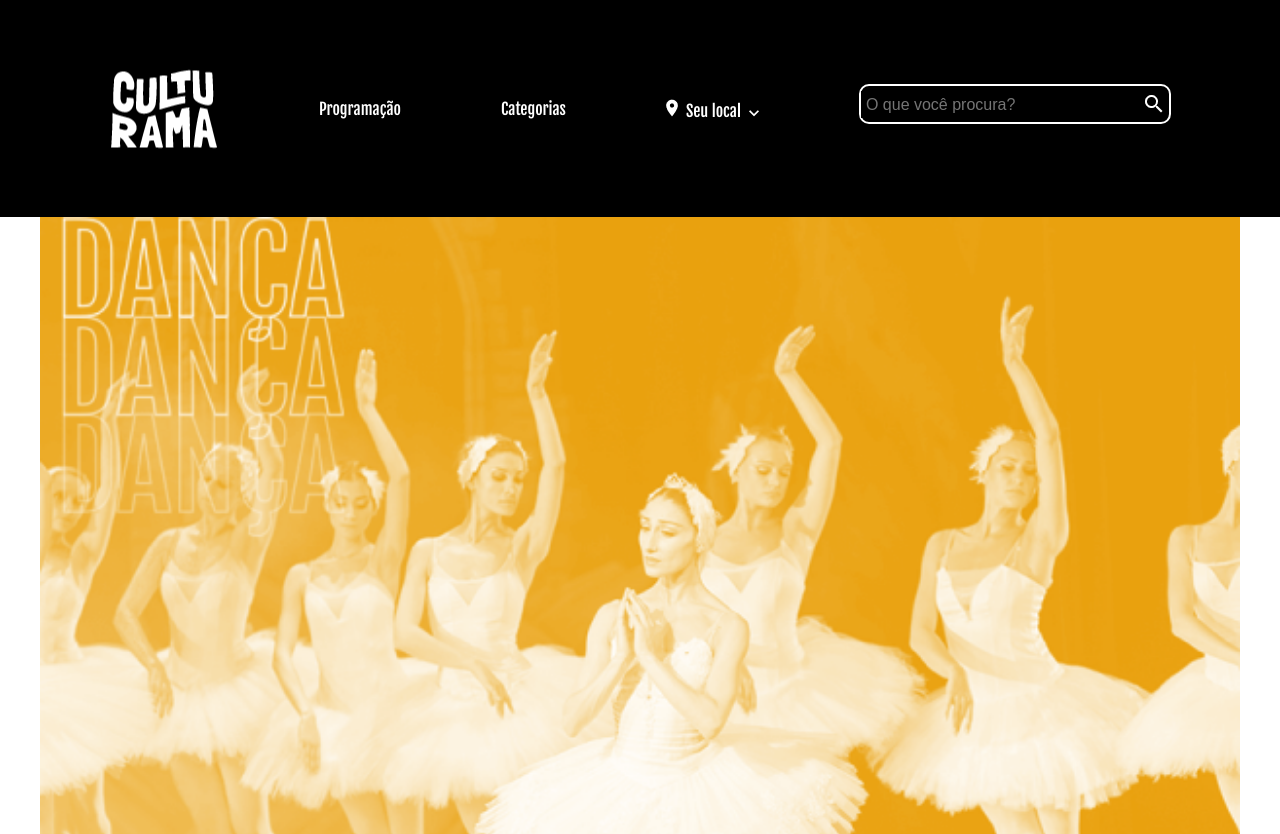
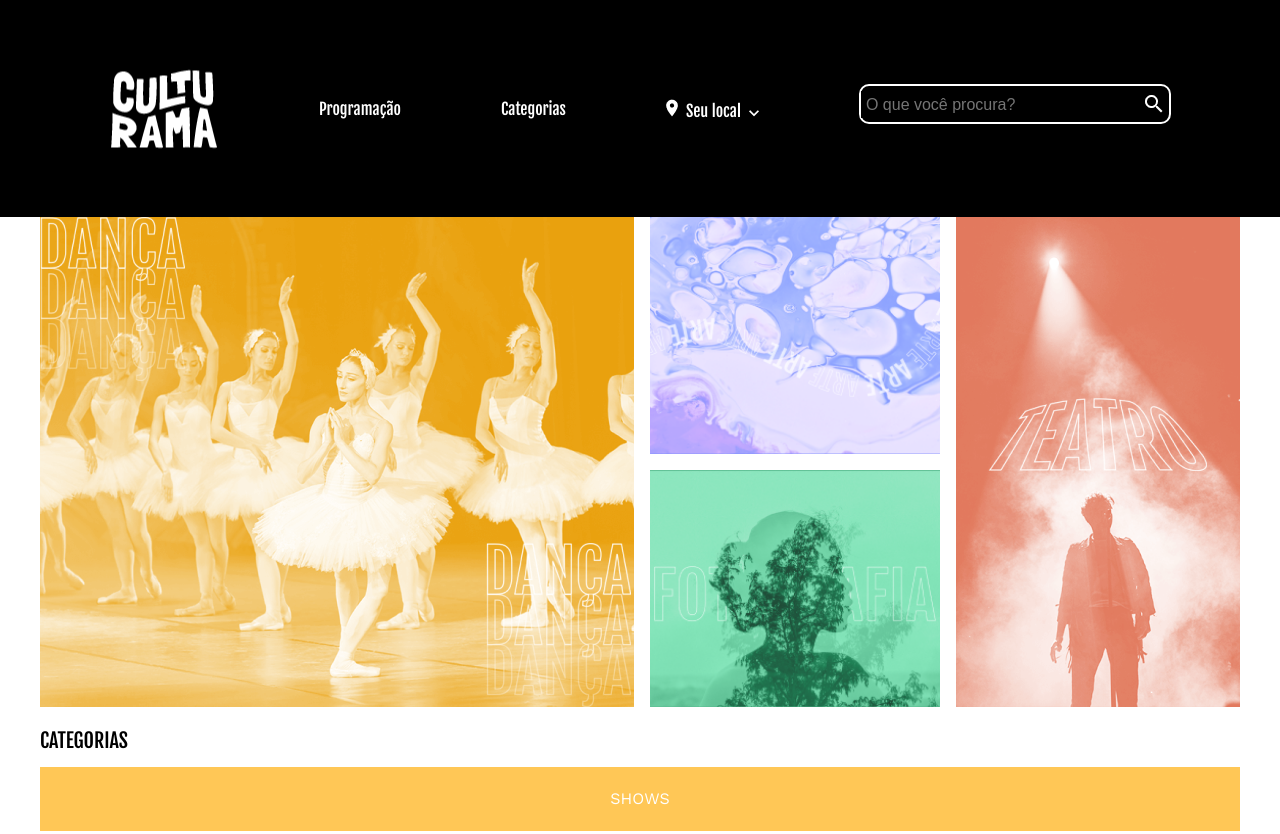
Before and after one commit to PatrickyLucas/Alura_Culturama, a plain HTML site: page index.html in a window 1280 px wide. Shown: the top 834 px of the page. Drawn offline with nearby package versions, Linux system fonts and the light colour scheme.

Commit message:
implementando grid no projeto

```diff
--- a/assets/style/flex.css
+++ b/assets/style/flex.css
@@ -4,6 +4,12 @@
     align-items: center;
     flex-wrap: wrap;
     column-gap: 33px;
+}
+
+.categorias__lista {
+    display: flex;
+    flex-direction: column;
+    row-gap: .5rem;
 }
 
 @media(min-width: 720px) {
--- /dev/null
+++ b/assets/style/grid.css
@@ -0,0 +1,26 @@
+.banner {
+    display: grid;
+    gap: 1rem;
+}
+
+.banner img:nth-child(1) {
+    grid-column: 1/3;
+}
+
+.banner img:nth-child(4) {
+    grid-column: 2/3;
+    grid-row: 2/4;
+}
+
+@media (min-width: 720px) {
+
+    .banner img:nth-child(1) {
+        grid-column: 1/2;
+        grid-row: 1/3;
+    }
+
+    .banner img:nth-child(4) {
+        grid-column: 3/4;
+        grid-row: 1/3;
+    }
+}
--- a/index.html
+++ b/index.html
@@ -11,6 +11,7 @@
         integrity="sha512-NmLkDIU1C/C88wi324HBc+S2kLhi08PN5GDeUVVVC/BVt/9Izdsc9SVeVfA1UZbY3sHUlDSyRXhCzHfr6hmPPw=="
         crossorigin="anonymous" referrerpolicy="no-referrer" />
     <link rel="shortcut icon" href="./assets/img/Favicon2.png" type="image/x-icon">
+    <link rel="stylesheet" href="./assets/style/grid.css">
     <link rel="stylesheet" href="./assets/style/flex.css">
     <link rel="stylesheet" href="./assets/style/style.css">
 </head>
```
